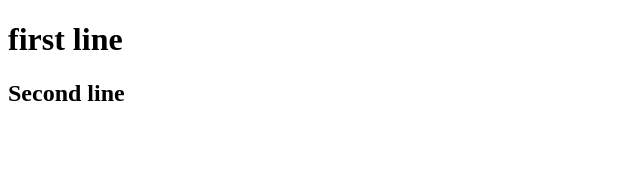
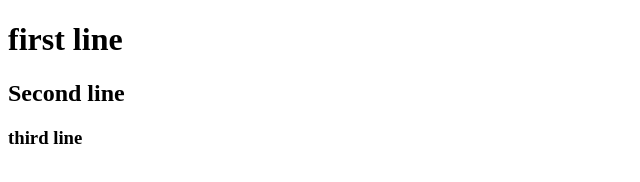
Before and after one commit to Pracasap/git-test, a website: page index.html in a window 1280 px wide. Shown: the whole page, without its empty margins (0-640 px from the left). Drawn offline with Linux system fonts and the light colour scheme.

Commit message:
Using NPM

```diff
--- a/index.html
+++ b/index.html
@@ -9,5 +9,6 @@
 <body>
     <h1>first line</h1>
     <h2>Second line</h2>
+    <h3>third line</h3>
 </body>
 </html>
```
Also changed, not shown: package.json (added, +24 -0 lines), 2 other files.
